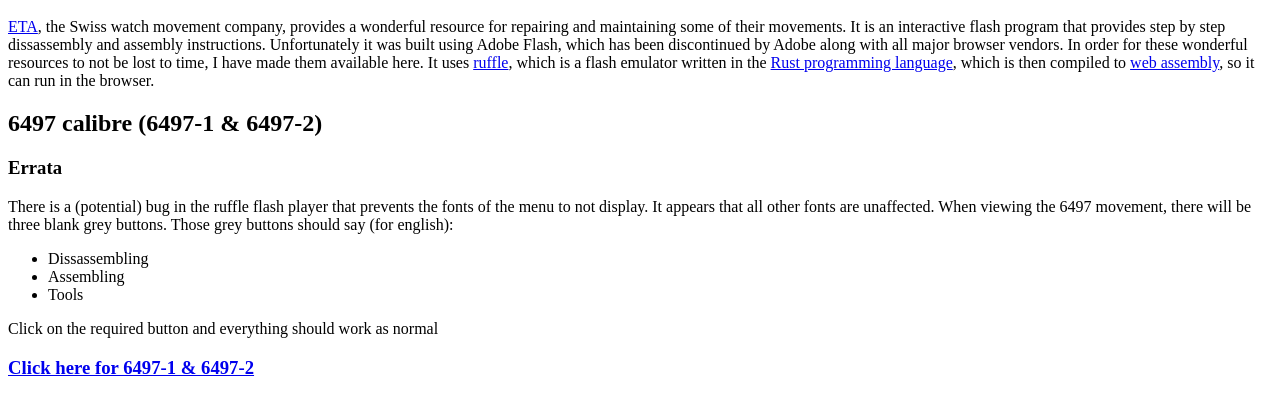
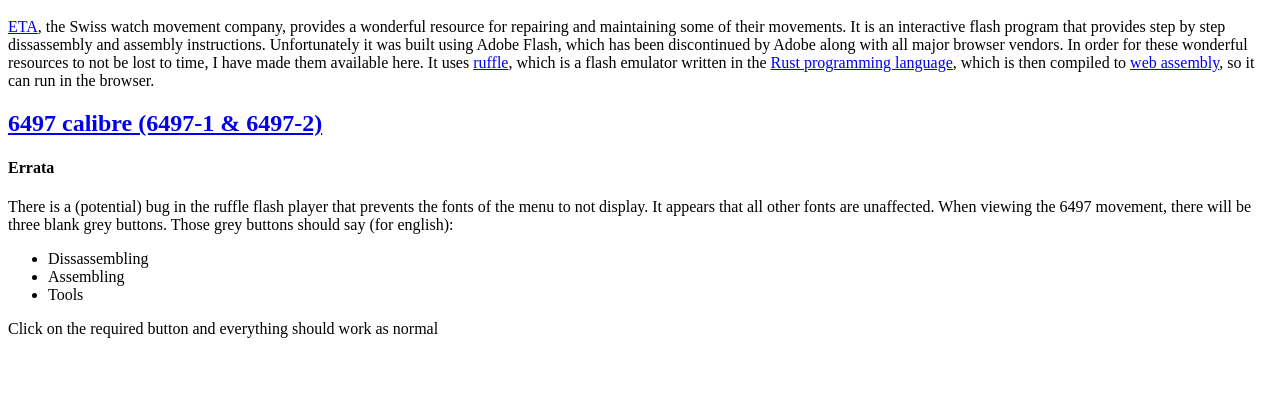
Before and after one commit to gorbypark/etaswf, a plain HTML site: page index.html in a window 1280 px wide. Shown: the part 48-460 px from the top of the page. Drawn offline with Linux system fonts and the light colour scheme.

Commit message:
Move link to title

```diff
--- a/index.html
+++ b/index.html
@@ -18,8 +18,8 @@
       <a href="https://webassembly.org">web assembly</a>, so it can run in the
       browser.
     </p>
-    <h2>6497 calibre (6497-1 & 6497-2)</h2>
-    <h3>Errata</h3>
+    <h2><a href="6497/index.html">6497 calibre (6497-1 & 6497-2)</a></h2>
+    <h4>Errata</h4>
     <p>
       There is a (potential) bug in the ruffle flash player that prevents the fonts of the menu to not display.  It appears that all other fonts are unaffected.  When viewing the 6497 movement, there will be three blank grey buttons.  Those grey buttons should say (for english):
       <ul>
@@ -31,10 +31,5 @@
       </ul>
       Click on the required button and everything should work as normal
     </p>
-    <h3>
-      <p>
-        <a href="6497/index.html">Click here for 6497-1 & 6497-2</a>
-      </p>
-    </h3>
   </body>
 </html>
```
